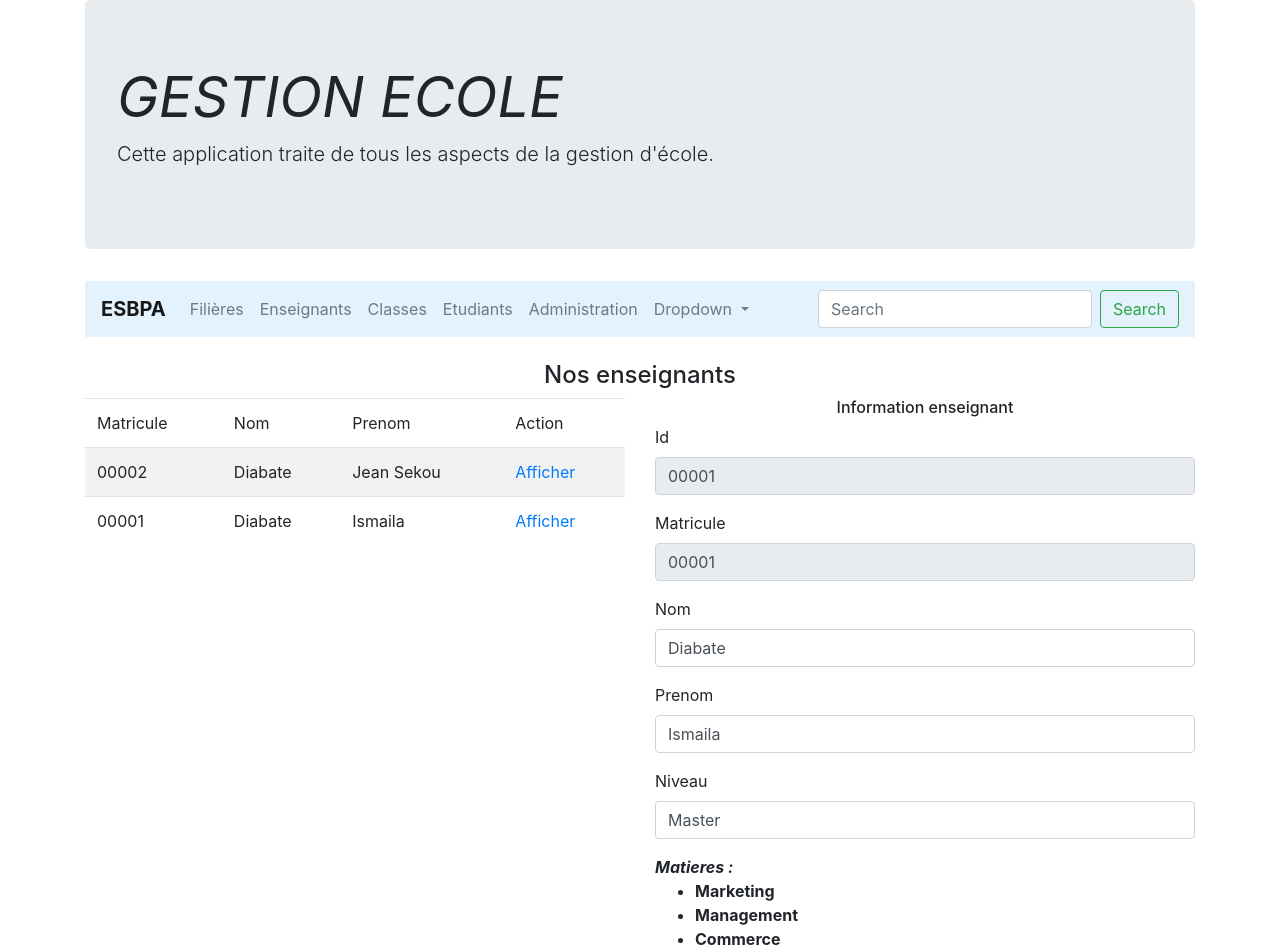
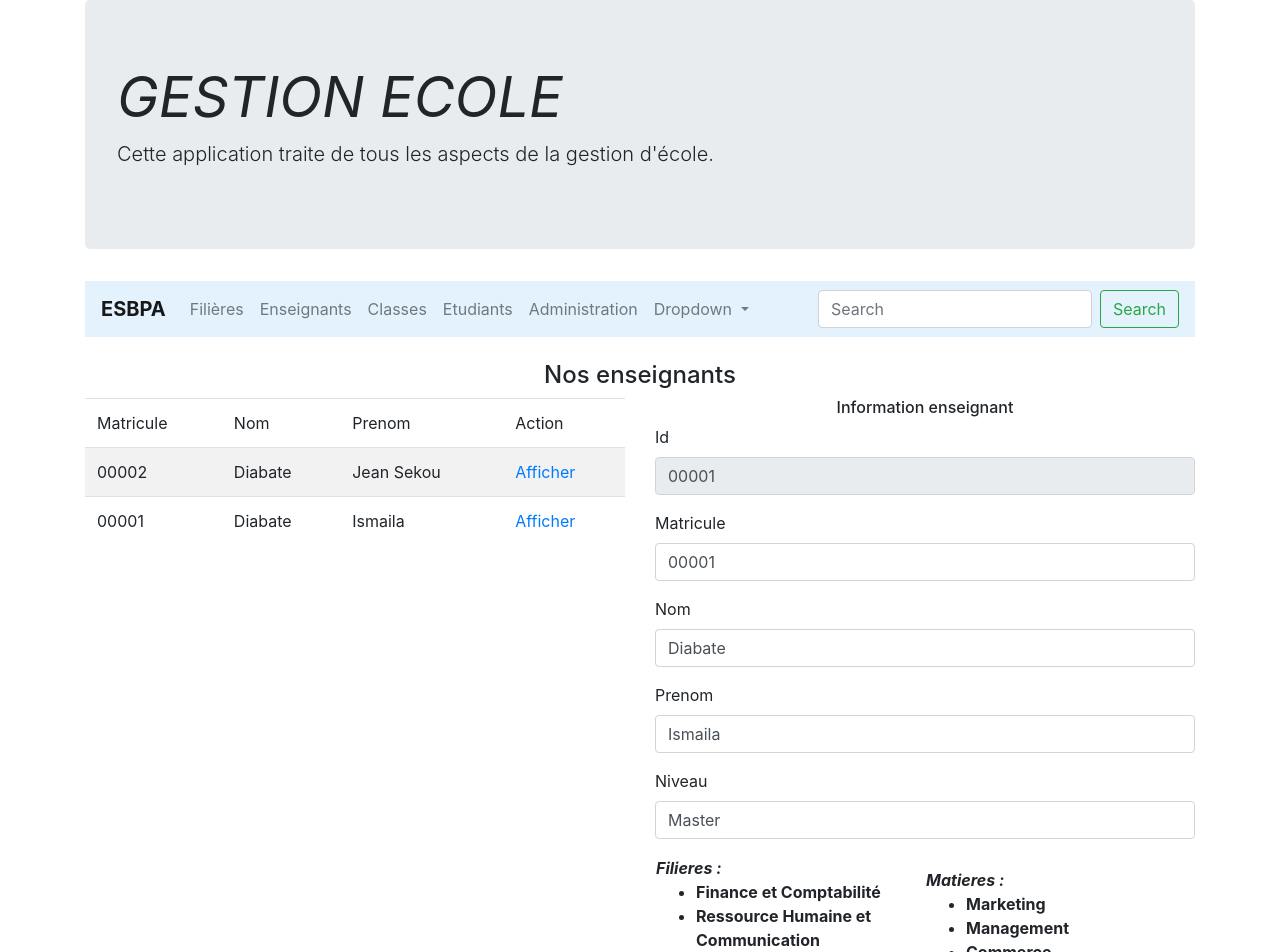
Before and after one commit to DiabateJS/gestion_ecole, an Angular app: page /enseignant/1 in a window 1280 px wide. Shown: the top 952 px of the page. Built offline with nearby package versions, Linux system fonts and the light colour scheme.

Commit message:
Affichage information enseignant : intégration matieres et services.

```diff
--- a/src/app/enseignant/enseignant.component.html
+++ b/src/app/enseignant/enseignant.component.html
@@ -18,10 +18,10 @@
       </thead>
       <tbody>
       <tr *ngFor="let ens of enseignants">
-        <td>{{ens.getMatricule()}}</td>
-        <td>{{ens.getNom()}}</td>
-        <td>{{ens.getPrenom()}}</td>
-        <td><a [routerLink]="['/enseignant',ens.getId()]">Afficher</a></td>
+        <td>{{ens.matricule}}</td>
+        <td>{{ens.nom}}</td>
+        <td>{{ens.prenom}}</td>
+        <td><a [routerLink]="['/enseignant',ens.id]">Afficher</a></td>
       </tr>
       </tbody>
     </table>
@@ -35,7 +35,7 @@
       </div>
       <div class="form-group">
         <label for="matriculeEnseignant">Matricule</label>
-        <input type="text" name="id" class="form-control" id="matriculeEnseignant" readonly [(ngModel)]="enseignant.matricule">
+        <input type="text" name="id" class="form-control" id="matriculeEnseignant" [(ngModel)]="enseignant.matricule">
       </div>
       <div class="form-group">
         <label for="nomEnseignant">Nom</label>
@@ -50,10 +50,22 @@
         <input type="text" name="niveau" class="form-control" id="niveauEnseignant" [(ngModel)]="enseignant.niveau">
       </div>
       <div class="form-group">
-        <b><i>Matieres :</i></b>
-        <ul>
-          <li *ngFor="let matiere of enseignant.matieres"><b>{{matiere.libelle}}</b></li>
-        </ul>
+        <table>
+          <tr>
+            <td width="50%">
+              <b><i>Filieres :</i></b>
+              <ul>
+                <li *ngFor="let filiere of enseignant.filieres"><b>{{filiere.libelle}}</b></li>
+              </ul>
+            </td>
+            <td width="50%">
+              <b><i>Matieres :</i></b>
+              <ul>
+                <li *ngFor="let matiere of enseignant.matieres"><b>{{matiere.libelle}}</b></li>
+              </ul>
+            </td>
+          </tr>
+        </table>
       </div>
 
       <button class="btn btn-primary float-right">Enregistrer</button>
--- a/src/app/enseignant/enseignant.ts
+++ b/src/app/enseignant/enseignant.ts
@@ -1,4 +1,5 @@
 import {Matiere} from './matiere';
+import {Filiere} from '../filiere/filiere';
 
 export class Enseignant {
   id: number;
@@ -7,6 +8,7 @@ export class Enseignant {
   matricule: string;
   niveau: string;
   matieres: Matiere[];
+  filieres: Filiere[];
 
   constructor(id: number, nom: string, prenom: string, matricule: string, niveau: string) {
     this.id = id;
@@ -17,48 +19,4 @@ export class Enseignant {
     this.matieres = [];
   }
 
-  getId(): number{
-    return this.id;
-  }
-
-  getNom(): string{
-    return this.nom;
-  }
-
-  setNom(value: string){
-    this.nom = value;
-  }
-
-  getPrenom(): string{
-    return this.prenom;
-  }
-
-  setPrenom(value: string){
-    this.prenom = value;
-  }
-
-  getMatricule(): string{
-    return this.matricule;
-  }
-
-  setMatricule(value: string){
-    this.matricule = value;
-  }
-
-  getNiveau(): string{
-    return this.niveau;
-  }
-
-  setNiveau(value: string){
-    this.niveau = value;
-  }
-
-  getMatieres(): Matiere[]{
-    return this.matieres;
-  }
-
-  setMatieres(value: Matiere[]){
-    this.matieres = value;
-  }
-
 }
--- a/src/app/enseignant/matiere.ts
+++ b/src/app/enseignant/matiere.ts
@@ -11,31 +11,4 @@ export class Matiere {
     this.description = description;
   }
 
-  getId(): number{
-    return this.id;
-  }
-
-  getCode(): string{
-    return '';
-  }
-
-  setCode(value: string){
-    this.code = value;
-  }
-
-  getLibelle(): string{
-    return this.libelle;
-  }
-
-  setLibelle(value: string){
-    this.libelle = value;
-  }
-
-  getDescription(): string{
-    return this.description;
-  }
-
-  setDescription(value: string){
-    this.description = value;
-  }
 }
--- a/src/app/enseignants.service.ts
+++ b/src/app/enseignants.service.ts
@@ -1,15 +1,23 @@
 import { Injectable } from '@angular/core';
 import {Enseignant} from './enseignant/enseignant';
 import {Matiere} from './enseignant/matiere';
+import {Filiere} from './filiere/filiere';
+import {FilieresService} from './filieres.service';
 
 @Injectable({
   providedIn: 'root'
 })
 export class EnseignantsService {
   private enseignants:Enseignant[] = [];
-  constructor() {
+  constructor(private filieresService: FilieresService) {
     let isma: Enseignant = new Enseignant(1,"Diabate","Ismaila","00001","Master");
     let jean: Enseignant = new Enseignant(2,"Diabate","Jean Sekou","00002","Ingenieur");
+    //Filieres
+    let fincompta: Filiere = this.filieresService.getFiliereById(1);
+    let rhcom: Filiere = this.filieresService.getFiliereById(2);
+    let com: Filiere = this.filieresService.getFiliereById(3);
+    let ida: Filiere = this.filieresService.getFiliereById(4);
+
     //Matieres
     let info: Matiere = new Matiere(1,"INFO","Informatique","");
     let marketing: Matiere = new Matiere(2,"MKG","Marketing","");
@@ -17,24 +25,26 @@ export class EnseignantsService {
     let commerce: Matiere = new Matiere(4,"COM","Commerce","");
     let math: Matiere = new Matiere(5,"MATH","Mathematiques","");
     //Affectation matieres
-    jean.setMatieres([info, math]);
-    isma.setMatieres([marketing, management, commerce]);
+    jean.matieres = [info, math];
+    jean.filieres = [ida];
+    isma.matieres = [marketing, management, commerce];
+    isma.filieres = [fincompta, rhcom, com];
 
     this.enseignants = [
       jean, isma
     ];
   }
 
-  getEnseignants():Enseignant[] {
+  getEnseignants():Enseignant[]{
     return this.enseignants;
   }
 
   getEnseignantById(id: number): Enseignant {
-    return this.enseignants.filter(ens => ens.getId() == id)[0];
+    return this.enseignants.filter(ens => ens.id == id)[0];
   }
 
   getEnseignantByMatricule(matricule: string): Enseignant {
-    return this.enseignants.filter(ens => ens.getMatricule() == matricule)[0];
+    return this.enseignants.filter(ens => ens.matricule == matricule)[0];
   }
 
 }
--- a/src/app/enseignants/enseignants.component.html
+++ b/src/app/enseignants/enseignants.component.html
@@ -18,10 +18,10 @@
       </thead>
       <tbody>
         <tr *ngFor="let ens of enseignants">
-          <td>{{ens.getMatricule()}}</td>
-          <td>{{ens.getNom()}}</td>
-          <td>{{ens.getPrenom()}}</td>
-          <td><a [routerLink]="['/enseignant',ens.getId()]">Afficher</a></td>
+          <td>{{ens.matricule}}</td>
+          <td>{{ens.nom}}</td>
+          <td>{{ens.prenom}}</td>
+          <td><a [routerLink]="['/enseignant',ens.id]">Afficher</a></td>
         </tr>
       </tbody>
     </table>
```
